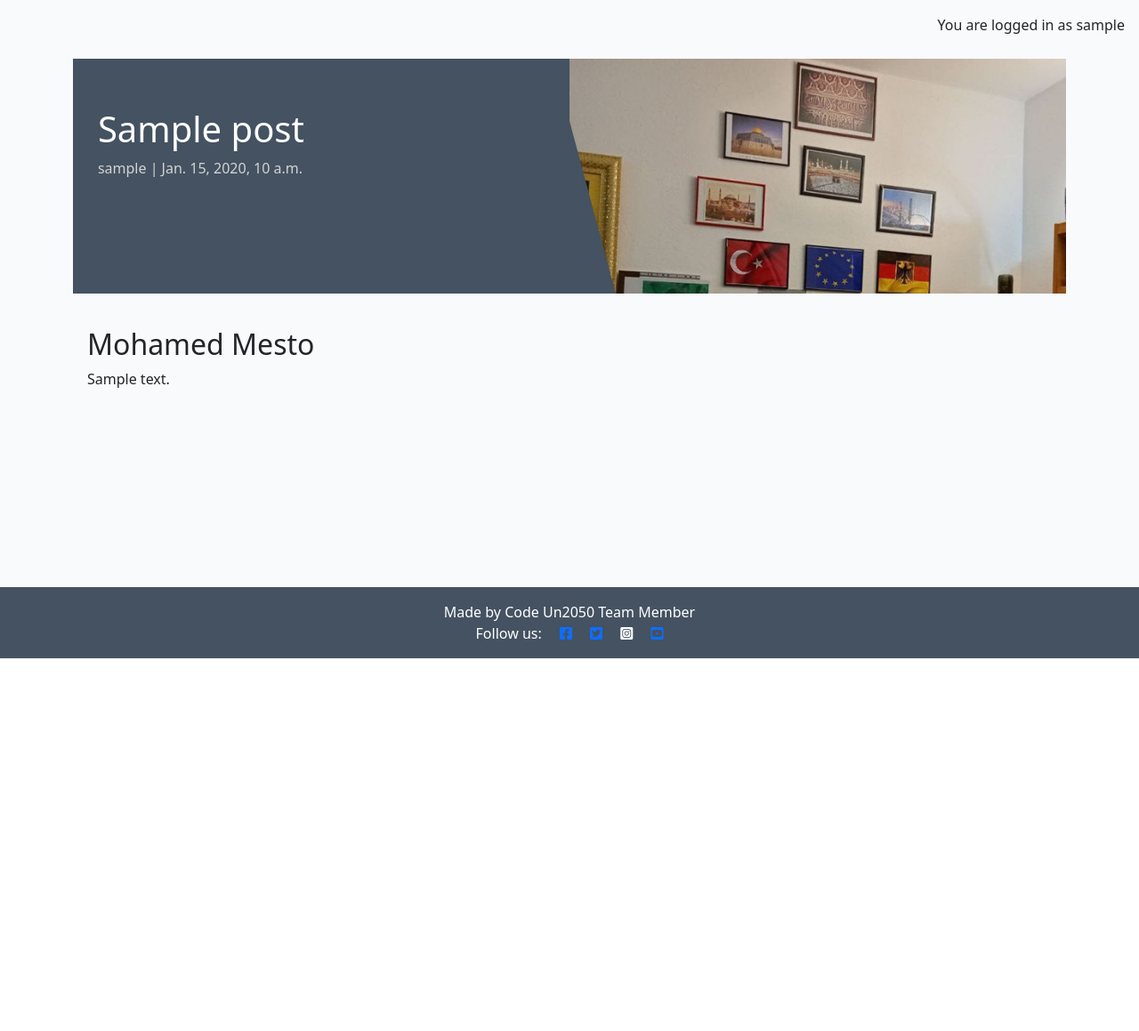
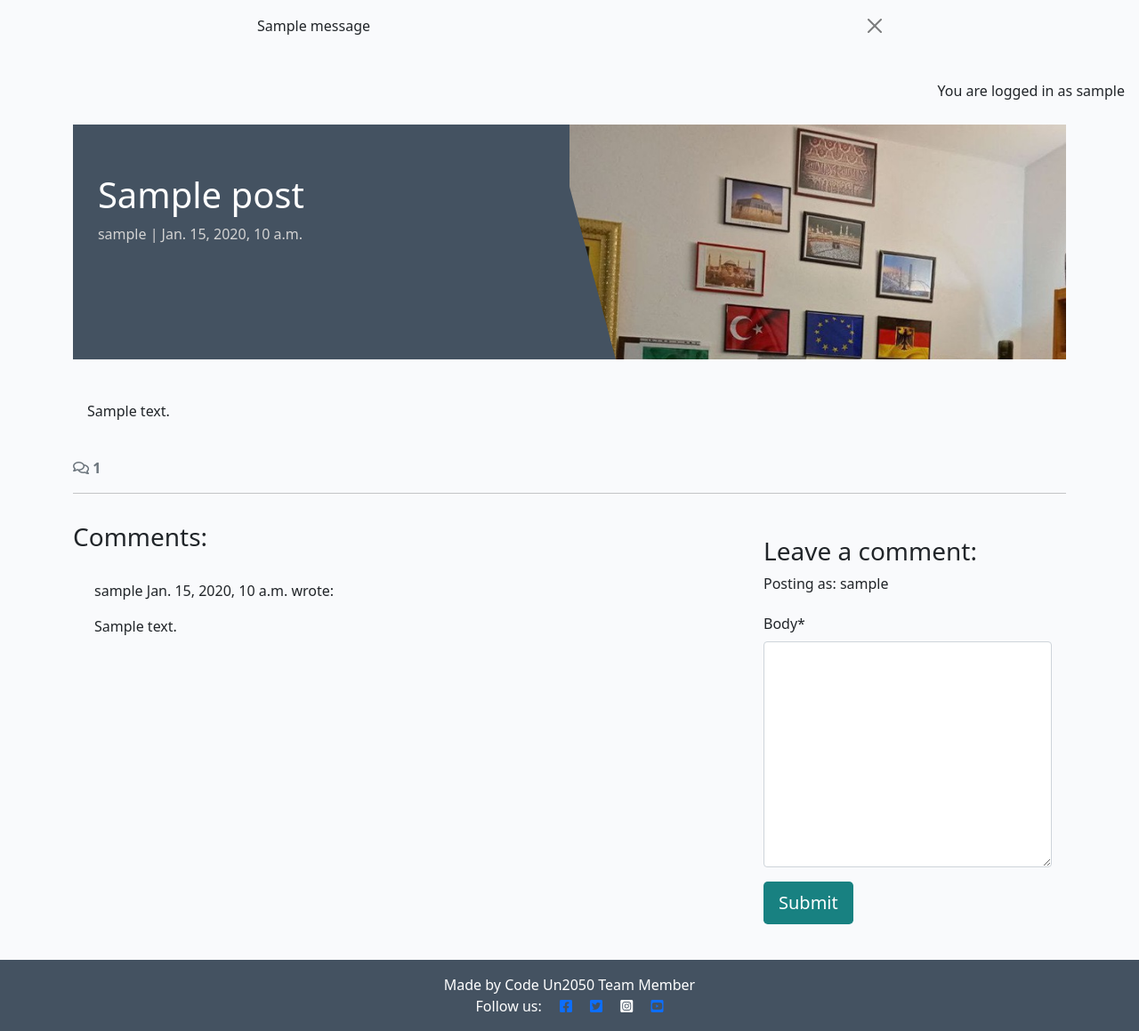
Before and after one commit to MohamedMesto/Loqta2050_v1.3, a Django app: a page that uses templates/base.html in a window 1280 px wide. Shown: the part 60-1219 px from the top of the page at 89% size. Before the commit the page ends 800 px from the top, so only its background shows below. Run offline with Django 4.2, Linux system fonts and the light colour scheme; a user stored in the database is signed in; tables that the repository leaves empty hold one stand-in row (values such as "Sample post"); one stand-in notice (Sample message) is shown; parts of the project's set-up code (start-up, migrations or seed data) failed here and were passed over; some libraries are stand-ins or nearby versions.

Commit message:
Added functionality for users to view existing comments on blog posts.

```diff
--- /dev/null
+++ b/blog2050/forms.py
@@ -0,0 +1,11 @@
+from .models import Comment
+from django import forms
+
+
+
+
+
+class CommentForm(forms.ModelForm):
+    class Meta:
+        model = Comment
+        fields = ('body',)
--- a/blog2050/templates/blog2050/post_detail.html
+++ b/blog2050/templates/blog2050/post_detail.html
@@ -1,5 +1,8 @@
 {% extends 'base.html' %} {% block content %}
 {% load static %}
+{% load crispy_forms_tags %}
+
+
 
 <div class="masthead">
     <div class="container">
@@ -29,6 +32,75 @@
             </div>
         </div>
     </div>
+
+ <!-- Displaying count of comments -->
+  <div class="row">
+    <div class="col-12">
+      <strong class="text-secondary">
+        <i class="far fa-comments"></i> {{ comment_count }}
+      </strong>
+    </div>
+    <div class="col-12">
+      <hr>
+    </div>
+  </div>
+  <!-- Displaying Comments -->
+  <div class="row">
+    <div class="col-md-8 card mb-4  mt-3 ">
+      <h3>Comments:</h3>
+      <div class="card-body">
+        <!-- We want a for loop inside the empty control tags
+          to iterate through each comment in comments -->
+        {% for comment in comments %}
+        <div class="p-2 comments
+          {% if not comment.approved and comment.author == user %}
+          faded{% elif not comment.approved %} d-none{% endif %}">
+          <p class="font-weight-bold">
+            {{ comment.author }}
+            <span class="font-weight-normal">
+              {{ comment.created_on }}
+            </span> wrote:
+          </p>
+          <div id="comment{{ comment.id }}">
+            {{ comment.body | linebreaks }}
+          </div>
+          {% if not comment.approved and comment.author == user %}
+          <p class="approval">
+            This comment is awaiting approval
+          </p>
+          {% endif %}
+        </div>
+        <!-- Our for loop ends here -->
+        {% endfor %}
+      </div>
+    </div>
+
+
+    <!-- Creating New Comments -->
+    <div class="col-md-4 card mb-4 mt-3">
+        <div class="card-body">
+          {% if user.is_authenticated %}
+          <h3>Leave a comment:</h3>
+          <p>Posting as: {{ user.username }}</p>
+          <form id="commentForm" method="post"
+            style="margin-top: 1.3em;">
+            {{ comment_form | crispy }}
+            {% csrf_token %}
+            <button id="submitButton" type="submit"
+              class="btn btn-signup btn-lg">Submit</button>
+          </form>
+          {% else %}
+          <p>Log in to leave a comment</p>
+          {% endif %}
+        </div>
+      </div>
+
+
+
+
+
+  </div>
 </div>
 
+
 {% endblock content %}
--- a/blog2050/urls.py
+++ b/blog2050/urls.py
@@ -5,5 +5,4 @@ from django.urls import path
 urlpatterns = [
     path("", views.PostList.as_view(), name='home'),
     path('<slug:slug>/', views.post_detail, name='post_detail'),
-
 ]
--- a/blog2050/views.py
+++ b/blog2050/views.py
@@ -1,7 +1,8 @@
 from django.shortcuts import render,get_object_or_404
 from django.views import generic
+from django.contrib import messages
 from .models import Post
-
+from .forms import CommentForm
 
 # Create your views here.
 class PostList(generic.ListView):
@@ -28,10 +29,36 @@ def post_detail(request, slug):
 
     queryset = Post.objects.filter(status=1)
     post = get_object_or_404(queryset, slug=slug)
+    comments = post.comments.all().order_by("-created_on")
+    comment_count = post.comments.filter(approved=True).count()
+
+    if request.method == "POST":
+        comment_form = CommentForm(data=request.POST)
+        if comment_form.is_valid():
+            comment = comment_form.save(commit=False)
+            comment.author = request.user
+            comment.post = post
+            comment.save()
+
+            messages.add_message(
+            request, messages.SUCCESS,
+            'Comment submitted and awaiting approval'
+        )
+
+    comment_form = CommentForm()
+
+
+
 
     return render(
         request,
         "blog2050/post_detail.html",
-        {"post": post,
-         "coder": "Mohamed Mesto"},
-    )
+        {
+            "post": post,
+            "comments": comments,
+            "comment_count": comment_count,
+            "comment_form": comment_form,
+        },
+        )
+#  "coder": "Mohamed Mesto"},
+# )
--- a/loqta2050_prj/settings.py
+++ b/loqta2050_prj/settings.py
@@ -52,6 +52,8 @@ INSTALLED_APPS = [
     'allauth',
     'allauth.account',
     'allauth.socialaccount',
+    'crispy_forms',
+    'crispy_bootstrap5',
     'django_summernote',
     'blog2050',
     'home',
@@ -63,7 +65,8 @@ LOGIN_REDIRECT_URL = '/'
 LOGOUT_REDIRECT_URL = '/'
 
 
-
+CRISPY_ALLOWED_TEMPLATE_PACKS = "bootstrap5"
+CRISPY_TEMPLATE_PACK = "bootstrap5"
 
 
 MIDDLEWARE = [
--- a/loqta2050_prj/urls.py
+++ b/loqta2050_prj/urls.py
@@ -20,11 +20,12 @@ from django.urls import path,include
 
 
 urlpatterns = [
+    path("admin/", admin.site.urls),
     path("aboutus/", include("aboutus.urls"), name="about-urls"),
     path("accounts/", include("allauth.urls")),
     path("", include("blog2050.urls"), name="blog2050-urls"),
-    path('summernote/', include('django_summernote.urls')),
-    path("admin/", admin.site.urls),
+    path("summernote/", include("django_summernote.urls")),
+
 
 
 ]
--- a/requirements.txt
+++ b/requirements.txt
@@ -3,6 +3,7 @@ bleach==6.2.0
 certifi==2024.8.30
 cffi==1.17.1
 charset-normalizer==3.3.2
+crispy-bootstrap5==0.7
 cryptography==44.0.0
 defusedxml==0.7.1
 distlib==0.3.9
@@ -10,6 +11,7 @@ distro==1.9.0
 dj-database-url==0.5.0
 Django==4.2.16
 django-allauth==0.57.2
+django-crispy-forms==2.3
 django-summernote==0.8.20.0
 docopt==0.6.2
 filelock==3.16.1
--- a/templates/base.html
+++ b/templates/base.html
@@ -81,6 +81,28 @@
         </div>
     </nav>
 
+
+
+    <!-- displaying Django messages -->
+    <div class="container">
+    <div class="row">
+        <div class="col-md-8 offset-md-2">
+        {% for message in messages %}
+        <div class="alert {{ message.tags }} alert-dismissible
+            fade show" id="msg" role="alert">
+            {{ message | safe }}
+            <button type="button" class="btn-close"
+            data-bs-dismiss="alert" aria-label="Close"></button>
+        </div>
+        {% endfor %}
+        </div>
+    </div>
+    </div>
+
+
+
+
+
     <main class="flex-shrink-0 main-bg">
         {% if user.is_authenticated %}
         <p class="text-end m-3">You are logged in as {{ user }}</p>
```
